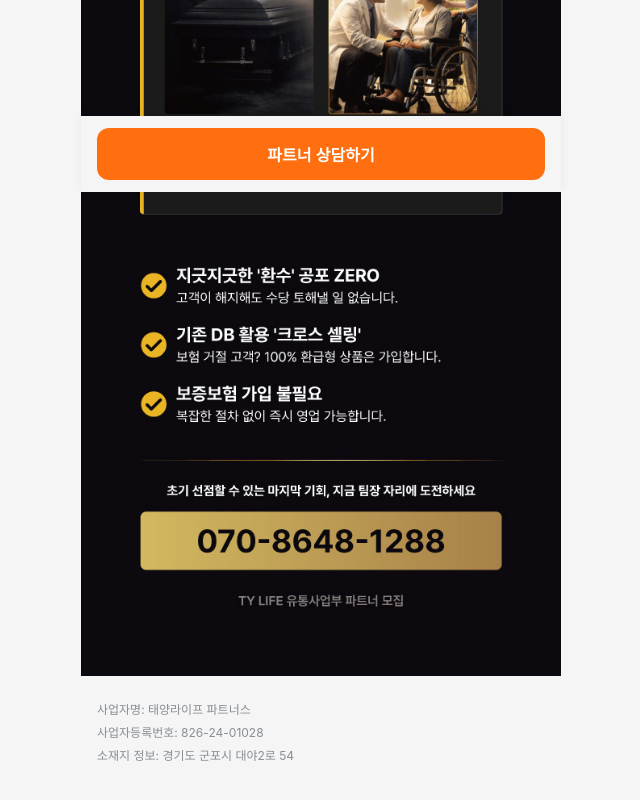
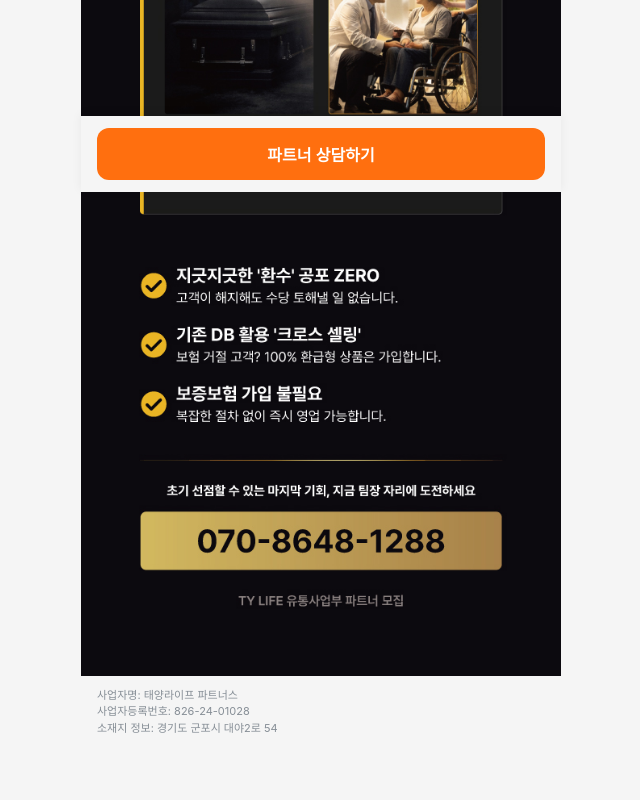
Before and after one commit to fdbackco-design/tylifepartners, a Next.js app: page /business in a window 1280 px wide. Shown: the part 608-1408 px from the top of the page, without its empty margins (319-959 px from the left). Built offline with nearby package versions, Linux system fonts and the light colour scheme.

Commit message:
푸터 정보 추가

```diff
--- a/app/business/page.tsx
+++ b/app/business/page.tsx
@@ -139,18 +139,18 @@
 
       <footer
         style={{
-          padding: "24px 16px",
-          paddingBottom: "calc(80px + var(--safe-bottom, 0px))",
+          padding: "12px 16px",
+          paddingBottom: "calc(52px + var(--safe-bottom, 0px))",
           maxWidth: 480,
           margin: "0 auto",
-          fontSize: 12,
+          fontSize: 11,
           color: "var(--text-secondary)",
-          lineHeight: 1.6,
+          lineHeight: 1.3,
         }}
       >
         <p style={{ margin: 0 }}>사업자명: 태양라이프 파트너스</p>
-        <p style={{ margin: "4px 0 0" }}>사업자등록번호: 826-24-01028</p>
-        <p style={{ margin: "4px 0 0" }}>소재지 정보: 경기도 군포시 대야2로 54</p>
+        <p style={{ margin: "2px 0 0" }}>사업자등록번호: 826-24-01028</p>
+        <p style={{ margin: "2px 0 0" }}>소재지 정보: 경기도 군포시 대야2로 54</p>
       </footer>
 
       <div
```
